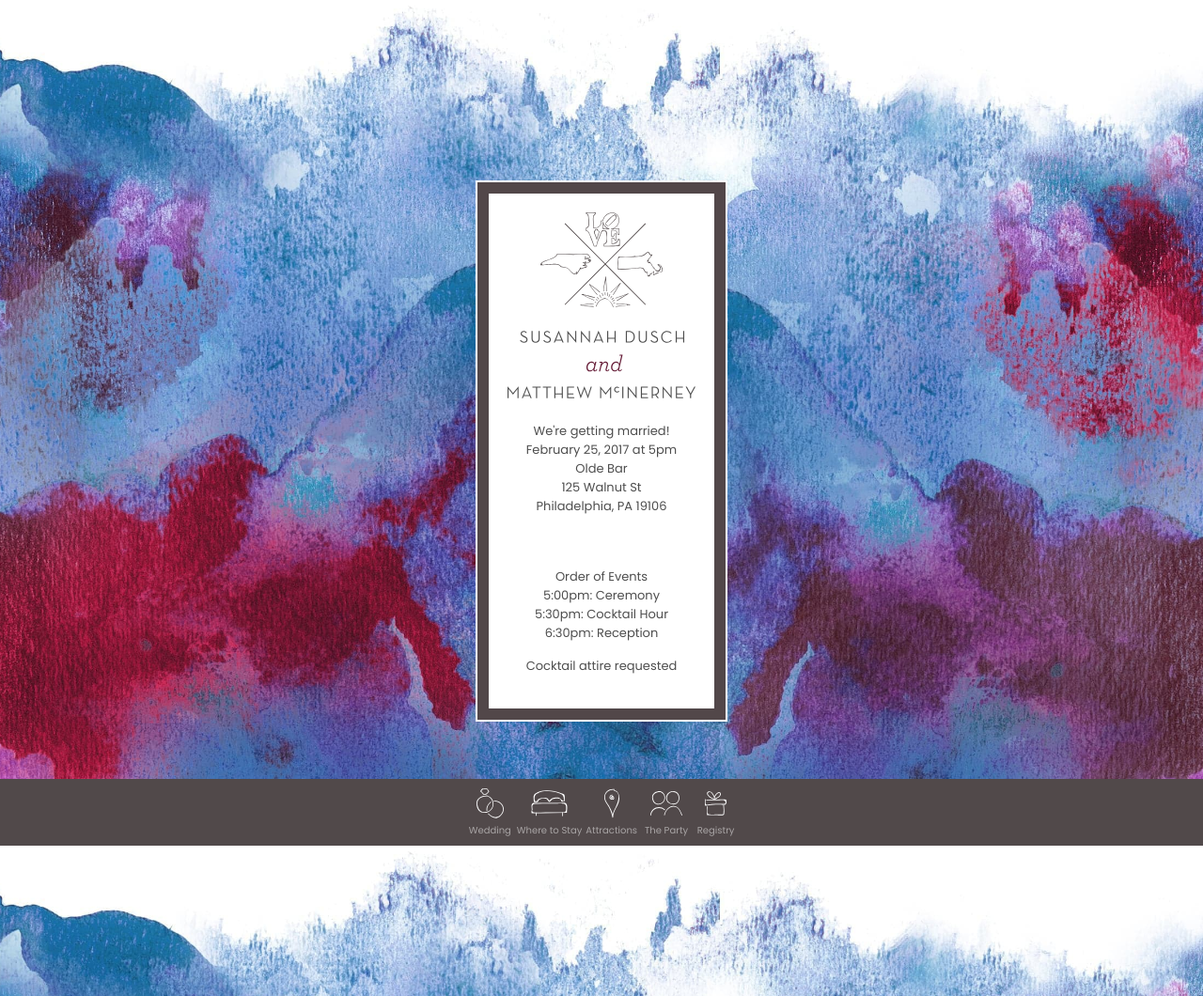
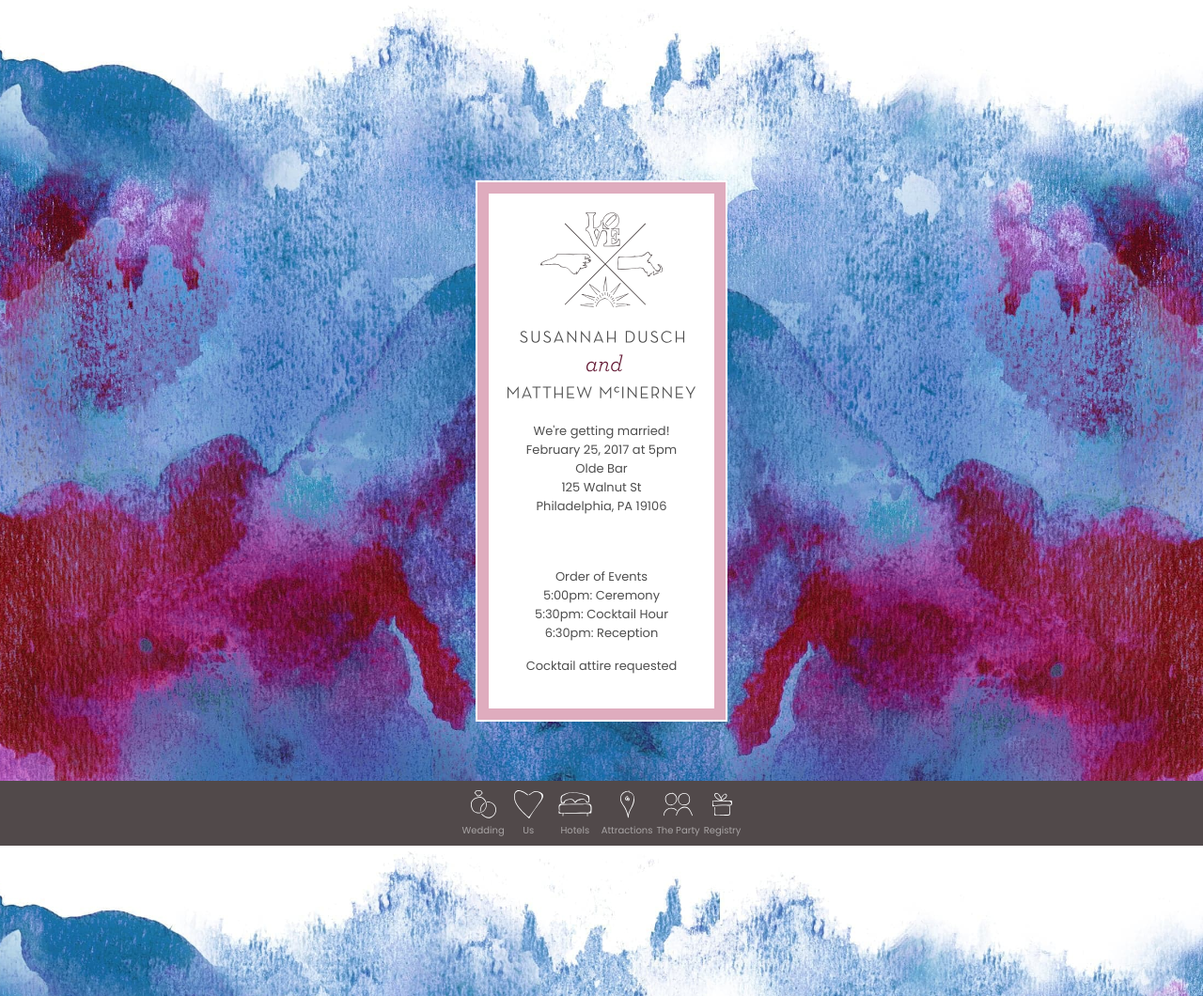
Before and after one commit to mattmotel/mattsuzy, a Jekyll site: the page built from index.html, in a window 1280 px wide. Shown: the whole page at 94% size. Built offline with Jekyll 4.4.1, drawn with Linux system fonts in a browser that asks for light colours; nearby versions of some CDN libraries.

Commit message:
us, background

```diff
--- a/_includes/footer.html
+++ b/_includes/footer.html
@@ -4,7 +4,8 @@
   	<div id="menu-center">
 
   <a href="/"><img src="/images/ico-ring.svg"/><span>Wedding</span></a>
-  <a href="/where"><img src="/images/ico-bed.svg"/><span>Where to Stay</span></a>
+  <a href="/us"><img src="/images/ico-us.svg"/><span>Us</span></a>
+  <a href="/where"><img src="/images/ico-bed.svg"/><span>Hotels</span></a>
   <a href="/attractions"><img src="/images/ico-map.svg"/><Span>Attractions</span></a>
   <a href="/party"><img src="/images/ico-party.svg"/><Span>The Party</span></a>
   <a href="/registry"><img src="/images/ico-registry.svg"/><span>Registry</span></a>
--- a/_sass/_layout.scss
+++ b/_sass/_layout.scss
@@ -35,11 +35,10 @@ padding:0;}
 
 /* The animation code */
 @keyframes thecolor {
-0% { box-shadow: 0 0 0 12px #006584, 0 0 0 14px #ffffff; }
-25% { box-shadow: 0 0 0 12px #b51a1a, 0 0 0 14px #ffffff; }
-50% { box-shadow: 0 0 0 12px #50484a, 0 0 0 14px #ffffff; }
-75% { box-shadow: 0 0 0 12px #681b31, 0 0 0 14px #ffffff; }
-100% { box-shadow: 0 0 0 12px #006584, 0 0 0 14px #ffffff; }
+0% { box-shadow: 0 0 0 12px #681b31, 0 0 0 14px #ffffff; }
+50% { box-shadow: 0 0 0 12px #dfadbf, 0 0 0 14px #ffffff; }
+100% { box-shadow: 0 0 0 12px #681b31, 0 0 0 14px #ffffff; }
+
 }
 
 .page-content {
@@ -103,8 +102,8 @@ padding:0;}
 
 
 #menu img{
-    height:32px;
-    padding:5px 10px;
+    height:30px;
+    padding:5px 6px;
 }
 #menu a{float:left;padding:0px 2px;text-decoration: none;}
 #menu a span{font-size:10px;color:rgba(255,255,255,.5);display:block;}
```
Also changed, not shown: us.md (added, +9 -0 lines), images/color.jpg, images/ico-us.svg (added).
